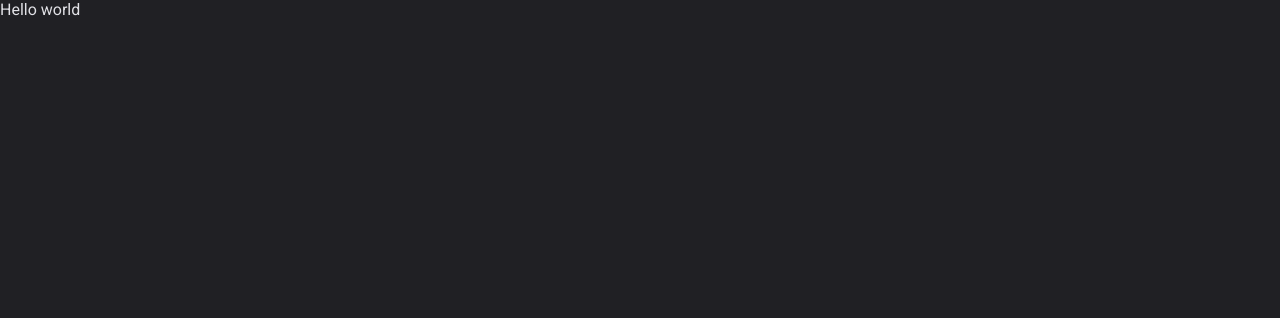
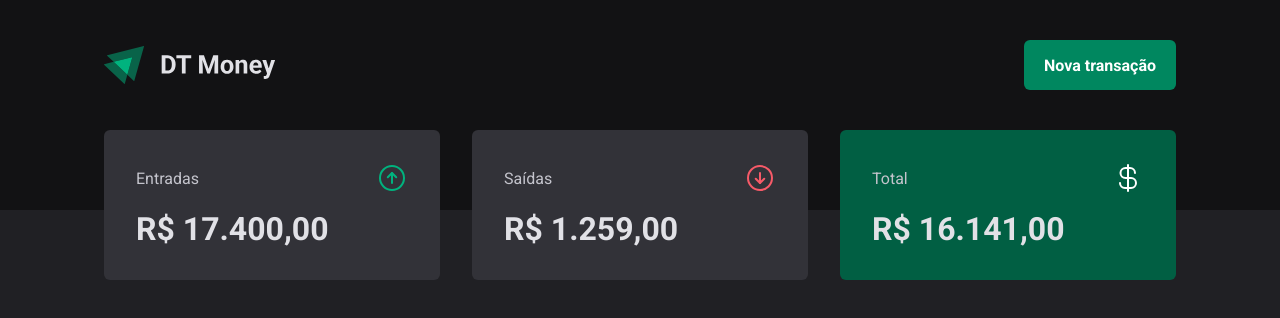
Before and after one commit to PabloXT14/DT-Money, a React (Vite) app: page / in a window 1280 px wide. Shown: the top 318 px of the page. Built offline with nearby package versions, Linux system fonts and the light colour scheme.

Commit message:
feat: created components Header and Summary

```diff
--- a/package.json
+++ b/package.json
@@ -9,6 +9,7 @@
     "preview": "vite preview"
   },
   "dependencies": {
+    "phosphor-react": "^1.4.1",
     "react": "^18.2.0",
     "react-dom": "^18.2.0",
     "styled-components": "^5.3.6"
--- a/src/App.tsx
+++ b/src/App.tsx
@@ -1,4 +1,5 @@
 import { ThemeProvider } from "styled-components";
+import { Transactions } from "./pages/Transactions";
 import { GlobalStyles } from "./styles/global";
 import { defaultTheme } from "./styles/themes/default";
 
@@ -6,7 +7,7 @@
   return (
     <ThemeProvider theme={defaultTheme}>
       <GlobalStyles />
-      Hello world
+      <Transactions />
     </ThemeProvider>
   )
 }
--- /dev/null
+++ b/src/components/Header/index.tsx
@@ -0,0 +1,14 @@
+import logoImg from '../../assets/logo.svg'
+import * as S from './styles'
+
+export function Header() {
+  return (
+    <S.HeaderContainer>
+      <S.HeaderContent>
+        <img src={logoImg} alt="" />
+
+        <S.NewTransactionButton>Nova transação</S.NewTransactionButton>
+      </S.HeaderContent>
+    </S.HeaderContainer>
+  )
+}
--- /dev/null
+++ b/src/components/Header/styles.ts
@@ -0,0 +1,32 @@
+import styled from "styled-components";
+
+export const HeaderContainer = styled.header`
+  background: ${({ theme }) => theme["gray-900"]};
+  padding: 2.5rem 0 7.5rem;
+`;
+
+export const HeaderContent = styled.div`
+  width: 100%;
+  max-width: 1120px;
+  margin: 0 auto;
+  padding: 0 1.5rem;
+  display: flex;
+  justify-content: space-between;
+  align-items: center;
+`;
+
+export const NewTransactionButton = styled.button`
+  height: 50px;
+  border: 0;
+  background: ${({ theme }) => theme["green-500"]};
+  color: ${({ theme }) => theme.white};
+  font-weight: bold;
+  padding: 0 1.25rem;
+  border-radius: 6px;
+  cursor: pointer;
+
+  &:hover {
+    background: ${({ theme }) => theme["green-700"]};
+    transition: background-color 0.2s;// aqui o delay de transition só acontence quando tira o mouse
+  }
+`
--- /dev/null
+++ b/src/components/Summary/index.tsx
@@ -0,0 +1,39 @@
+import { ArrowCircleUp, ArrowCircleDown, CurrencyDollar } from 'phosphor-react'
+import { useTheme } from 'styled-components'
+
+import * as S from './styles'
+
+export function Summary() {
+  const theme = useTheme();
+
+  return (
+    <S.SummaryContainer>
+      <S.SummaryCard>
+        <header>
+          <span>Entradas</span>
+          <ArrowCircleUp size={32} color={theme['green-300']} />
+        </header>
+
+        <strong>R$ 17.400,00</strong>
+      </S.SummaryCard>
+
+      <S.SummaryCard>
+        <header>
+          <span>Saídas</span>
+          <ArrowCircleDown size={32} color={theme['red-300']} />
+        </header>
+
+        <strong>R$ 1.259,00</strong>
+      </S.SummaryCard>
+
+      <S.SummaryCard variant="green">
+        <header>
+          <span>Total</span>
+          <CurrencyDollar size={32} color={theme.white} />
+        </header>
+
+        <strong>R$ 16.141,00</strong>
+      </S.SummaryCard>
+    </S.SummaryContainer>
+  )
+}
--- /dev/null
+++ b/src/components/Summary/styles.ts
@@ -0,0 +1,41 @@
+import styled, { css } from "styled-components";
+
+export const SummaryContainer = styled.section`
+  width: 100%;
+  max-width: 1120px;
+  margin: 0 auto;
+  padding: 0 1.5rem;
+
+  display: grid;
+  grid-template-columns: repeat(3, minmax(0, 1fr));
+  gap: 2rem;
+
+  margin-top: -5rem;
+`
+
+interface SummaryCardProps {
+  variant?: 'green'
+}
+
+export const SummaryCard = styled.div<SummaryCardProps>`
+  background: ${({ theme }) => theme["gray-600"]};
+  border-radius: 6px;
+  padding: 2rem;
+
+  header {
+    display: flex;
+    align-items: center;
+    justify-content: space-between;
+    color: ${({ theme }) => theme["gray-300"]};
+  }
+
+  strong {
+    display: block;
+    margin-top: 1rem;
+    font-size: 2rem;
+  }
+
+  ${(props) => props.variant === 'green' && css`
+    background: ${props.theme["green-700"]};
+  `}
+`
--- /dev/null
+++ b/src/pages/Transactions/index.tsx
@@ -0,0 +1,11 @@
+import { Header } from "../../components/Header";
+import { Summary } from "../../components/Summary";
+
+export function Transactions() {
+  return (
+    <div>
+      <Header />
+      <Summary />
+    </div>
+  )
+}
--- /dev/null
+++ b/src/pages/Transactions/styles.ts
@@ -0,0 +1 @@
+import styled from "styled-components";
```
Also changed, not shown: src/assets/logo.svg (added), 1 other file (tests, documents, lock files or other folders).
